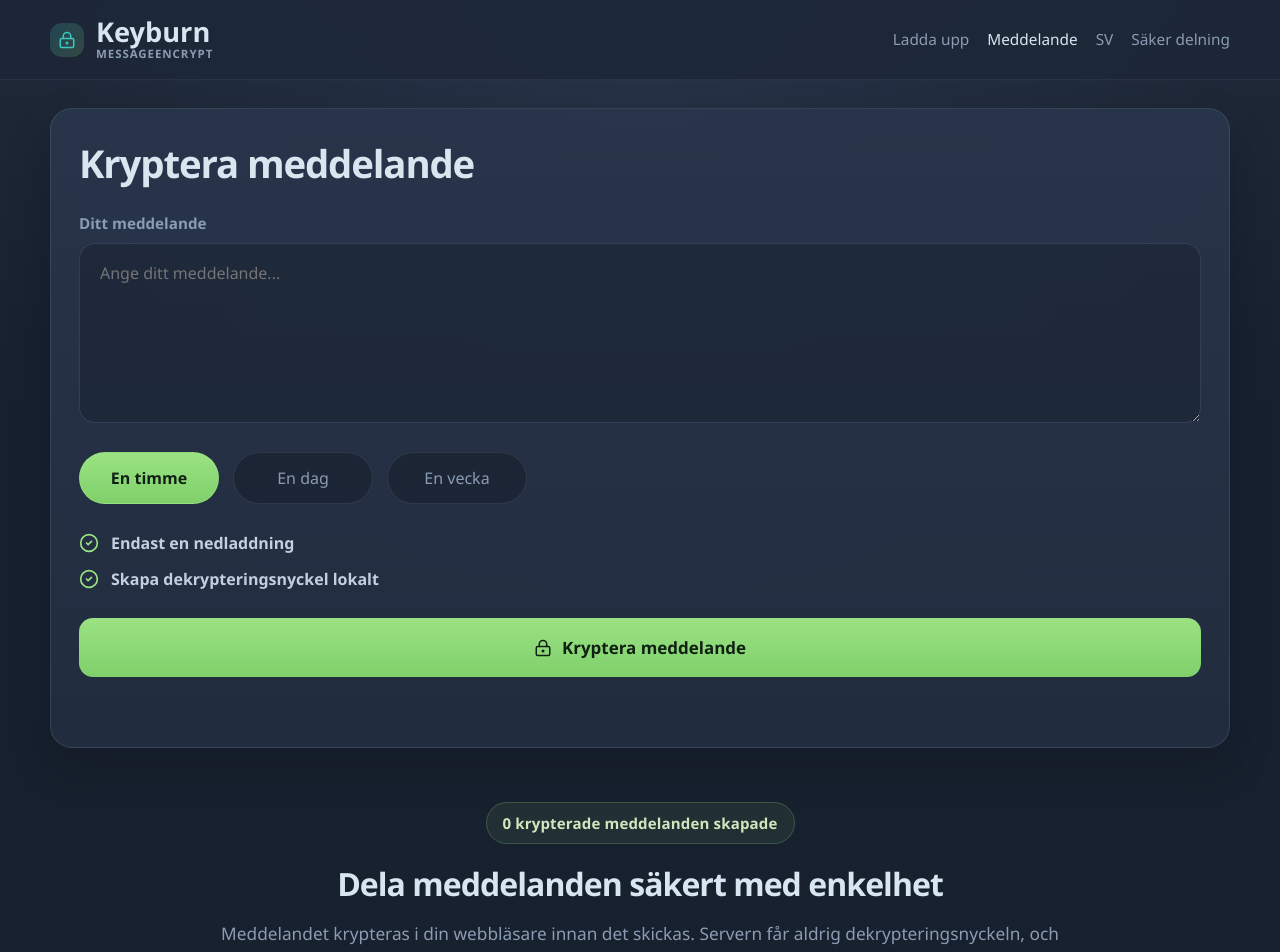
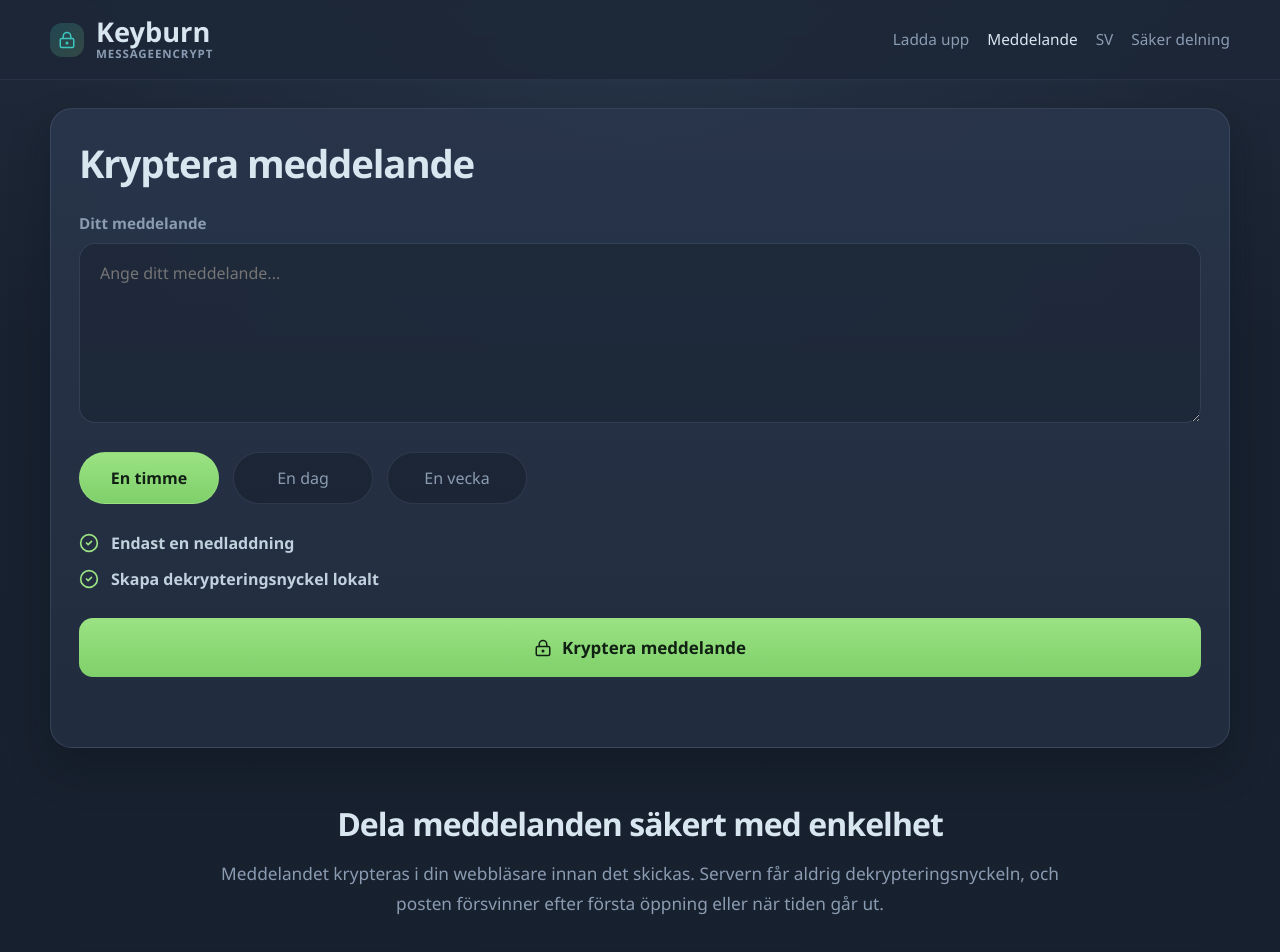
Before and after one commit to evuul/Message-Encrypt, a Next.js app: page / in a window 1280 px wide. Shown: the top 952 px of the page. Built offline with nearby package versions, Linux system fonts and the light colour scheme.

Commit message:
Remove anonymous message count

```diff
--- a/app/api/stats/route.ts
+++ /dev/null
@@ -1,15 +0,0 @@
-import { NextResponse } from "next/server";
-import { getCreatedSecretCount } from "@/lib/store";
-
-export async function GET() {
-  const createdSecretCount = await getCreatedSecretCount();
-
-  return NextResponse.json(
-    { createdSecretCount },
-    {
-      headers: {
-        "Cache-Control": "no-store, max-age=0"
-      }
-    }
-  );
-}
--- a/app/globals.css
+++ b/app/globals.css
@@ -191,20 +191,6 @@ button { cursor: pointer; }
 .cta:hover { transform: translateY(-1px); filter: brightness(1.03); }
 .cta:disabled { cursor: progress; opacity: 0.8; }
 .hero-copy { text-align: center; max-width: 860px; margin: 54px auto 0; }
-.stats-chip {
-  display: inline-flex;
-  align-items: center;
-  justify-content: center;
-  padding: 10px 16px;
-  margin-bottom: 18px;
-  border-radius: 999px;
-  border: 1px solid rgba(155, 226, 131, 0.22);
-  background: rgba(155, 226, 131, 0.08);
-  color: #cfe7bd;
-  font-size: 0.94rem;
-  font-weight: 700;
-  letter-spacing: 0.01em;
-}
 .hero-copy h2 { font-size: clamp(2rem, 2.5vw, 2.8rem); margin: 0 0 14px; letter-spacing: -0.03em; }
 .hero-copy p { margin: 0; color: var(--muted); font-size: 1.08rem; line-height: 1.75; }
 .feature-grid { display: grid; gap: 20px; margin-top: 52px; grid-template-columns: repeat(3, minmax(0, 1fr)); }
--- a/components/home-page.tsx
+++ b/components/home-page.tsx
@@ -54,33 +54,11 @@ export function HomePage() {
   const [statusType, setStatusType] = useState<"idle" | "error" | "success">("idle");
   const [loading, setLoading] = useState(false);
   const [result, setResult] = useState<{ fullUrl: string; shortUrl: string; passphrase: string; expiresAt: number } | null>(null);
-  const [createdSecretCount, setCreatedSecretCount] = useState<number | null>(null);
 
   const shareText = useMemo(() => {
     if (!result) return "";
     return `${result.shortUrl}\n\nDekrypteringsnyckel: ${result.passphrase}`;
   }, [result]);
-
-  useEffect(() => {
-    let cancelled = false;
-
-    void fetch("/api/stats", {
-      headers: {
-        "Cache-Control": "no-store"
-      }
-    }).then(async (response) => {
-      if (!response.ok) return null;
-      return response.json() as Promise<{ createdSecretCount: number }>;
-    }).then((payload) => {
-      if (!cancelled && payload) {
-        setCreatedSecretCount(payload.createdSecretCount);
-      }
-    }).catch(() => {});
-
-    return () => {
-      cancelled = true;
-    };
-  }, []);
 
   function formatFileSize(size: number) {
     if (size < 1024) return `${size} B`;
@@ -166,7 +144,6 @@ export function HomePage() {
       const shortUrl = `${window.location.origin}/s/${payload.id}#${payload.token}`;
       const fullUrl = `${shortUrl}.${passphrase}`;
       setResult({ fullUrl, shortUrl, passphrase, expiresAt: payload.expiresAt });
-      setCreatedSecretCount((current) => (current === null ? current : current + 1));
       setStatusType("success");
       setStatus(mode === "file" ? "Filen är uppladdad och krypterad." : "Länken är skapad. Nyckeln finns bara hos mottagaren om du delar den.");
       setMessage("");
@@ -196,14 +173,6 @@ export function HomePage() {
       setStatusType("error");
       setStatus("Kunde inte kopiera automatiskt.");
     }
-  }
-
-  function formatCreatedSecretCount(value: number) {
-    if (value >= 10000) {
-      return `${Math.floor(value / 1000)}k+`;
-    }
-
-    return new Intl.NumberFormat("sv-SE").format(value);
   }
 
   return (
@@ -349,9 +318,6 @@ export function HomePage() {
         )}
 
         <section className="hero-copy">
-          {createdSecretCount !== null ? (
-            <div className="stats-chip">{formatCreatedSecretCount(createdSecretCount)} krypterade meddelanden skapade</div>
-          ) : null}
           <h2>Dela meddelanden säkert med enkelhet</h2>
           <p>
             Meddelandet krypteras i din webbläsare innan det skickas. Servern får aldrig dekrypteringsnyckeln,
--- a/lib/store.ts
+++ b/lib/store.ts
@@ -10,11 +10,9 @@ type StoredSecret = {
 };
 
 const localStore = new Map<string, StoredSecret>();
-let localCreatedSecretCount = 0;
 const ID_ALPHABET = "0123456789abcdefghijklmnopqrstuvwxyzABCDEFGHIJKLMNOPQRSTUVWXYZ";
 const SECRET_ID_LENGTH = 10;
 const SECRET_TOKEN_LENGTH = 22;
-const CREATED_SECRET_COUNT_KEY = "stats:created-secret-count";
 
 function hashToken(token: string) {
   return createHash("sha256").update(token).digest("hex");
@@ -67,11 +65,9 @@ export async function createSecret(input: {
 
   if (redis) {
     await redis.set(key, record, { ex: input.ttlSeconds });
-    await redis.incr(CREATED_SECRET_COUNT_KEY);
   } else {
     cleanupExpired();
     localStore.set(key, record);
-    localCreatedSecretCount += 1;
   }
 
   return { id, token, expiresAt };
@@ -94,13 +90,3 @@ export async function consumeSecret(id: string, token: string) {
   localStore.delete(key);
   return record;
 }
-
-export async function getCreatedSecretCount() {
-  const redis = getRedis();
-
-  if (redis) {
-    return (await redis.get<number>(CREATED_SECRET_COUNT_KEY)) ?? 0;
-  }
-
-  return localCreatedSecretCount;
-}
```
